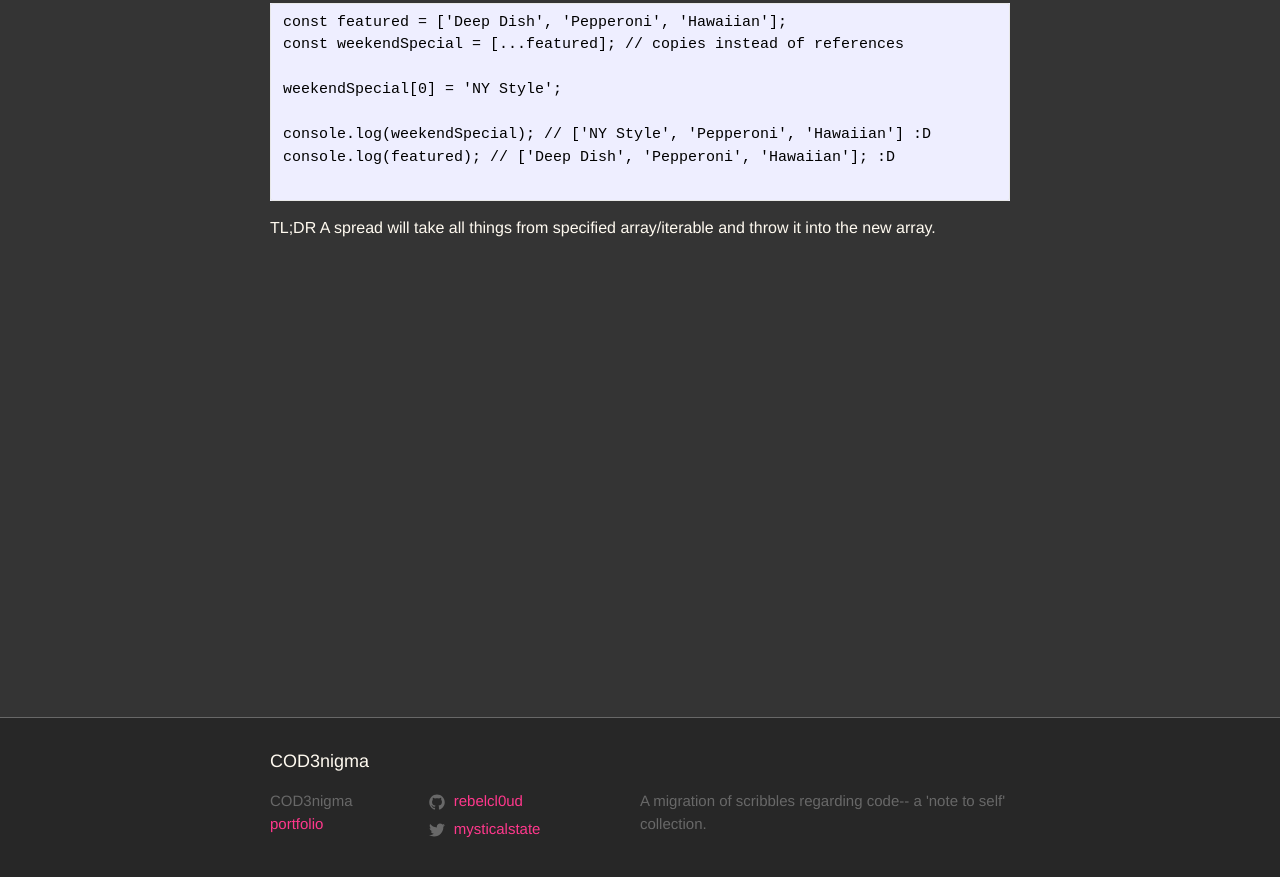
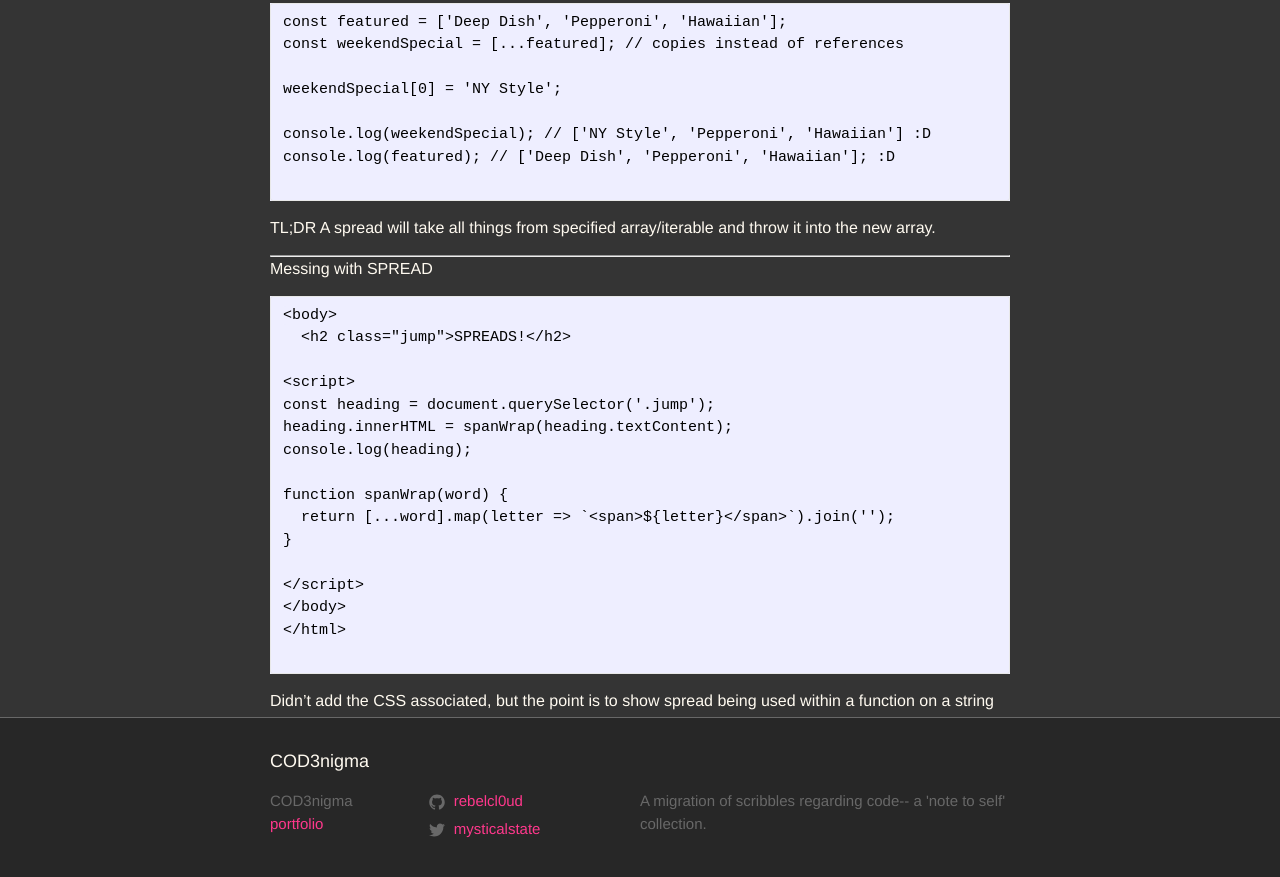
Before and after one commit to rebelcl0ud/blog, a Jekyll site: the page built from _posts/2018-04-02-[28]-es6-status-II.markdown, in a window 1280 px wide and 900 px high, scrolled down 17343 px. Shown: the top 877 px of the window. Built offline with Jekyll 4.4.1, drawn with Linux system fonts in a browser that asks for light colours.

Commit message:
messing w/ spread exercise, added snippet and note on span inline-block for animating

````diff
--- a/_posts/2018-04-02-[28]-es6-status-II.markdown
+++ b/_posts/2018-04-02-[28]-es6-status-II.markdown
@@ -781,3 +781,33 @@ console.log(featured); // ['Deep Dish', 'Pepperoni', 'Hawaiian']; :D
 
 TL;DR
 A spread will take all things from specified array/iterable and throw it into the new array.
+
+
+- - -
+
+
+Messing with SPREAD
+```
+<body>
+  <h2 class="jump">SPREADS!</h2>
+
+<script>
+const heading = document.querySelector('.jump');
+heading.innerHTML = spanWrap(heading.textContent);
+console.log(heading);
+
+function spanWrap(word) {
+  return [...word].map(letter => `<span>${letter}</span>`).join('');
+}
+
+</script>
+</body>
+</html>
+
+```
+Didn't add the CSS associated, but the point is to show spread being used within a function on a string where each letter is animated to move on hover.
+
+RANDOM NOTE: something I'm not sure I've figured out when needed, but did not know off the top of my head is... you can't animate a span(inline), inline-block is what got it to work.
+
+
+- - -
````
